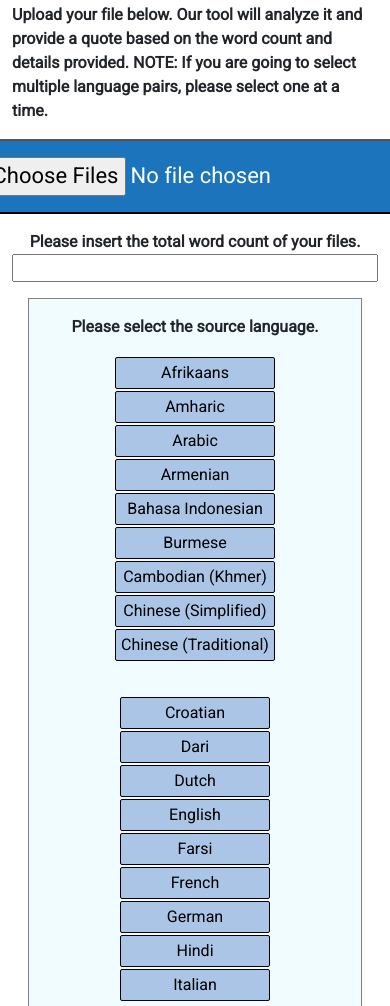
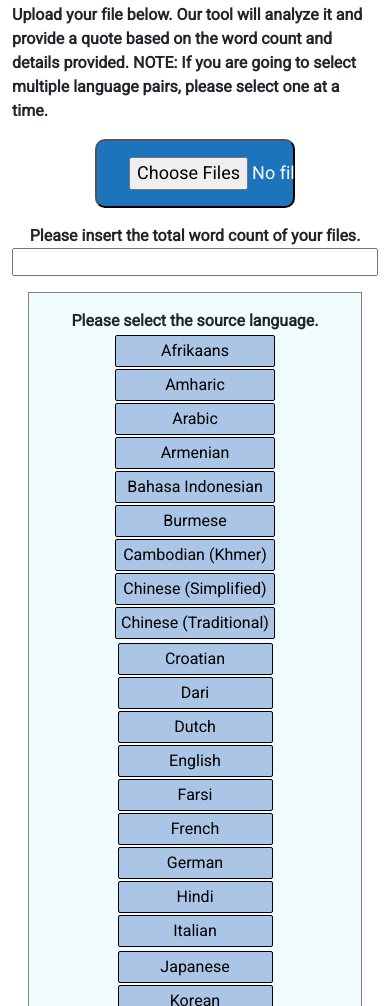
Before and after one commit to mbelenluna/ProyectoFinal-Luna, a plain HTML site: page index.html in a window 390 px wide. Shown: the part 961-1967 px from the top of the page. Drawn offline with nearby package versions, Linux system fonts and the light colour scheme.

Commit message:
Mayúsculas en los idiomas

```diff
--- a/simulador.js
+++ b/simulador.js
@@ -23,6 +23,10 @@ function avoidErrors(e) {
     } else {
         return true;
     }
+}
+
+function capitalizeFirstLetter (string) {
+    return string.charAt(0).toUpperCase() + string.slice(1);
 }
 
 //EVENTO DE ENTER
@@ -514,6 +518,9 @@ submitButton.onclick = () => {
 
     //Muestro los resultados en el HTML
 
+    sourceLanguageSelected = capitalizeFirstLetter(sourceLanguageSelected);
+    targetLanguageSelected = capitalizeFirstLetter(targetLanguageSelected);
+
     results.innerHTML = `<p>Translation from ` + sourceLanguageSelected + ` into ` + targetLanguageSelected + `. \nWordcount: ` + totalWordcount + `. \nFile names: ` + fileName + `. \nTurnaround: ` + turnaround + `. \nThe total amount is $` + totalAmount + `.</p>
     <h2>Would you like to proceed?</h2>
     <p>If you would like us to proceed with your request, please enter your name and email address below.</p>
--- a/style.css
+++ b/style.css
@@ -1651,7 +1651,7 @@ ul {
     background-color: #1b74bc;
     font-family: parrafos;
     color: white;
-    font-size: 22px;
+    font-size: 18px;
     border-radius: 10px;
 }
 
@@ -1669,7 +1669,7 @@ ul {
     text-align: center;
     margin: 2px;
     padding: 3px 5px;
-    min-width: 150px;
+    min-width: 155px;
     cursor: pointer;
 }
 
@@ -1726,3 +1726,15 @@ ul {
     align-items: center;
     margin-bottom: 0.5rem;
 }
+
+@media screen and (max-width:575px) {
+    .language-list3, .language-list2, .language-list1 {
+        padding: 0;
+    }
+}
+
+@media screen and (max-width:475px) {
+    .upload-file {
+        max-width: 200px;
+    }
+}
```
